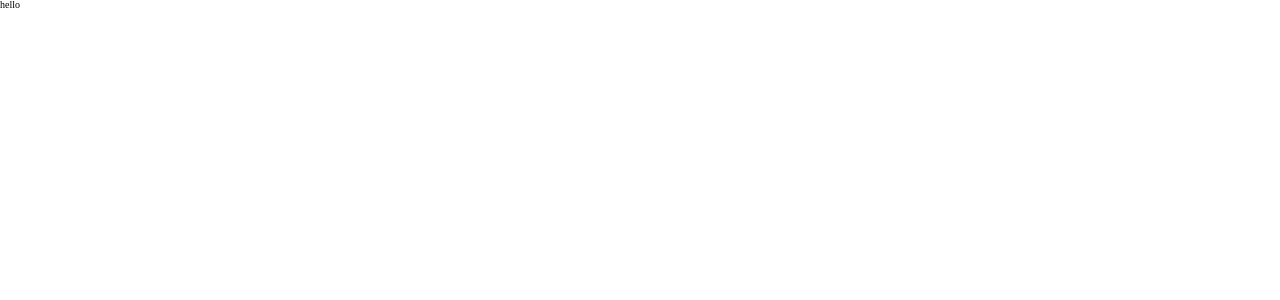
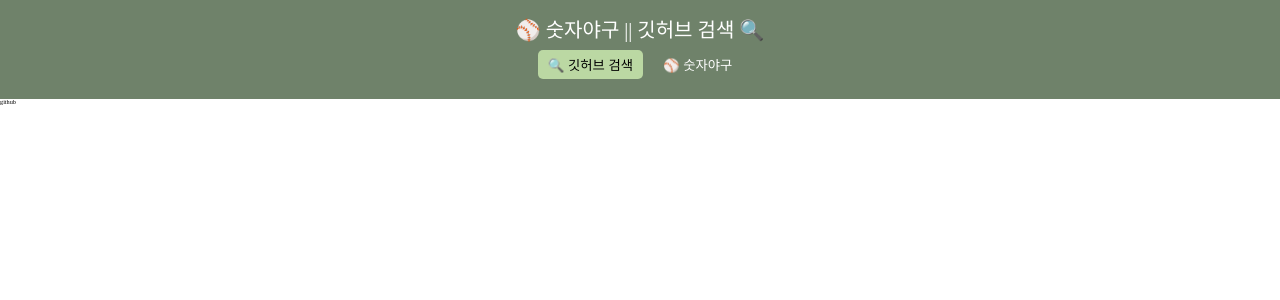
Before and after one commit to AT-SOPT-WEB/ChaeeunKim, a React (Vite) app in the folder week3/hw3/: page / in a window 1280 px wide. Shown: the top 300 px of the page. Built offline with nearby package versions, Linux system fonts and the light colour scheme.

Commit message:
feat: 헤더 구현

```diff
--- a/week3/hw3/src/App.jsx
+++ b/week3/hw3/src/App.jsx
@@ -1,12 +1,14 @@
-import { Global } from "@emotion/react";
-import { GlobalStyle } from "./styles/GlobalStyle";
+import { Global, ThemeProvider } from "@emotion/react";
+import GlobalStyle from "./styles/GlobalStyle";
+import MainLayout from "./components/layout/MainLayout";
+import theme from "./styles/theme";
 
 function App() {
   return (
-    <>
+    <ThemeProvider theme={theme}>
       <Global styles={GlobalStyle} />
-      <div>hello</div>
-    </>
+      <MainLayout />
+    </ThemeProvider>
   );
 }
 
--- /dev/null
+++ b/week3/hw3/src/components/Header/Header.jsx
@@ -0,0 +1,18 @@
+/** @jsxImportSource @emotion/react */
+
+import TabBtn from "../TabBtn/TabBtn";
+import { headerStyle } from "./Header.style";
+
+const Header = ({ tab, setTab }) => {
+  return (
+    <header css={headerStyle}>
+      <h1>⚾️ 숫자야구 || 깃허브 검색 🔍</h1>
+      <div>
+        <TabBtn btnText="🔍 깃허브 검색" tab={tab} setTab={setTab}></TabBtn>
+        <TabBtn btnText="⚾️ 숫자야구" tab={tab} setTab={setTab}></TabBtn>
+      </div>
+    </header>
+  );
+};
+
+export default Header;
--- /dev/null
+++ b/week3/hw3/src/components/Header/Header.style.js
@@ -0,0 +1,18 @@
+import { css } from "@emotion/react";
+import theme from "../../styles/theme";
+
+export const headerStyle = css`
+  display: flex;
+  flex-direction: column;
+  align-items: center;
+  gap: 1rem;
+  padding: 2rem 0;
+  background-color: ${theme.colors.darkgreen};
+  color: ${theme.colors.white};
+  font-size: 2rem;
+
+  div {
+    display: flex;
+    gap: 1rem;
+  }
+`;
--- /dev/null
+++ b/week3/hw3/src/components/TabBtn/TabBtn.jsx
@@ -0,0 +1,20 @@
+/** @jsxImportSource @emotion/react */
+
+import * as S from "./TabBtn.style";
+
+const TabBtn = ({ btnText, tab, setTab }) => {
+  const isActive = tab === btnText;
+
+  return (
+    <>
+      <button
+        css={[S.tabBtnStyle, isActive && S.activeStyle]}
+        onClick={() => setTab(btnText)}
+      >
+        {btnText}
+      </button>
+    </>
+  );
+};
+
+export default TabBtn;
--- /dev/null
+++ b/week3/hw3/src/components/TabBtn/TabBtn.style.js
@@ -0,0 +1,21 @@
+import { css } from "@emotion/react";
+import theme from "../../styles/theme";
+
+export const tabBtnStyle = css`
+  padding: 0.5rem 1rem;
+  background-color: transparent;
+  border: none;
+  border-radius: 5px;
+  color: ${theme.colors.white};
+  cursor: pointer;
+
+  &:hover {
+    background-color: ${theme.colors.lightgreen};
+    color: ${theme.colors.black};
+  }
+`;
+
+export const activeStyle = css`
+  background-color: ${theme.colors.lightgreen};
+  color: ${theme.colors.black};
+`;
--- /dev/null
+++ b/week3/hw3/src/components/layout/MainLayout.jsx
@@ -0,0 +1,19 @@
+/** @jsxImportSource @emotion/react */
+
+import { useState } from "react";
+import Header from "../Header/Header";
+import { mainLayoutStyle } from "./MainLayout.style";
+
+const MainLayout = () => {
+  const [tab, setTab] = useState("🔍 깃허브 검색");
+  return (
+    <div css={mainLayoutStyle}>
+      <Header tab={tab} setTab={setTab} />
+      <main>
+        {tab === "🔍 깃허브 검색" ? <div>github</div> : <div>baseball</div>}
+      </main>
+    </div>
+  );
+};
+
+export default MainLayout;
--- /dev/null
+++ b/week3/hw3/src/components/layout/MainLayout.style.js
@@ -0,0 +1,3 @@
+import { css } from "@emotion/react";
+
+export const mainLayoutStyle = css``;
--- a/week3/hw3/src/styles/GlobalStyle.js
+++ b/week3/hw3/src/styles/GlobalStyle.js
@@ -1,10 +1,12 @@
 import { css } from "@emotion/react";
 import { reset } from "./reset.css";
 
-export const GlobalStyle = css`
+const GlobalStyle = css`
   ${reset}
 
-  html {
+  html, body {
     font-size: 62.5%;
   }
 `;
+
+export default GlobalStyle;
--- /dev/null
+++ b/week3/hw3/src/styles/theme.js
@@ -0,0 +1,10 @@
+const theme = {
+  colors: {
+    black: "#000000",
+    white: "#ffffff",
+    darkgreen: "#6F826A",
+    lightgreen: "#BBD8A3",
+  },
+};
+
+export default theme;
```
Also changed, not shown: 1 other file (tests, documents, lock files or other folders).
